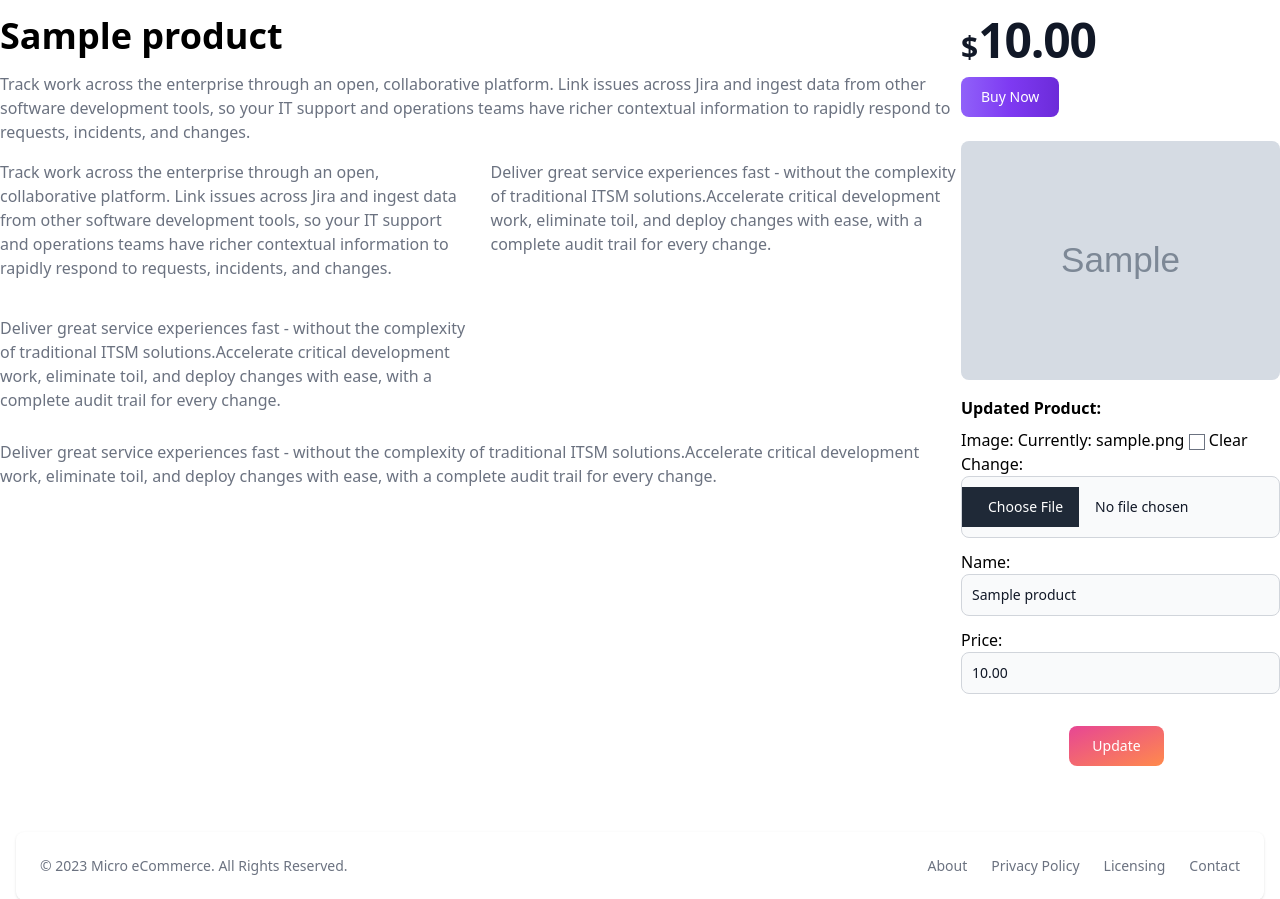
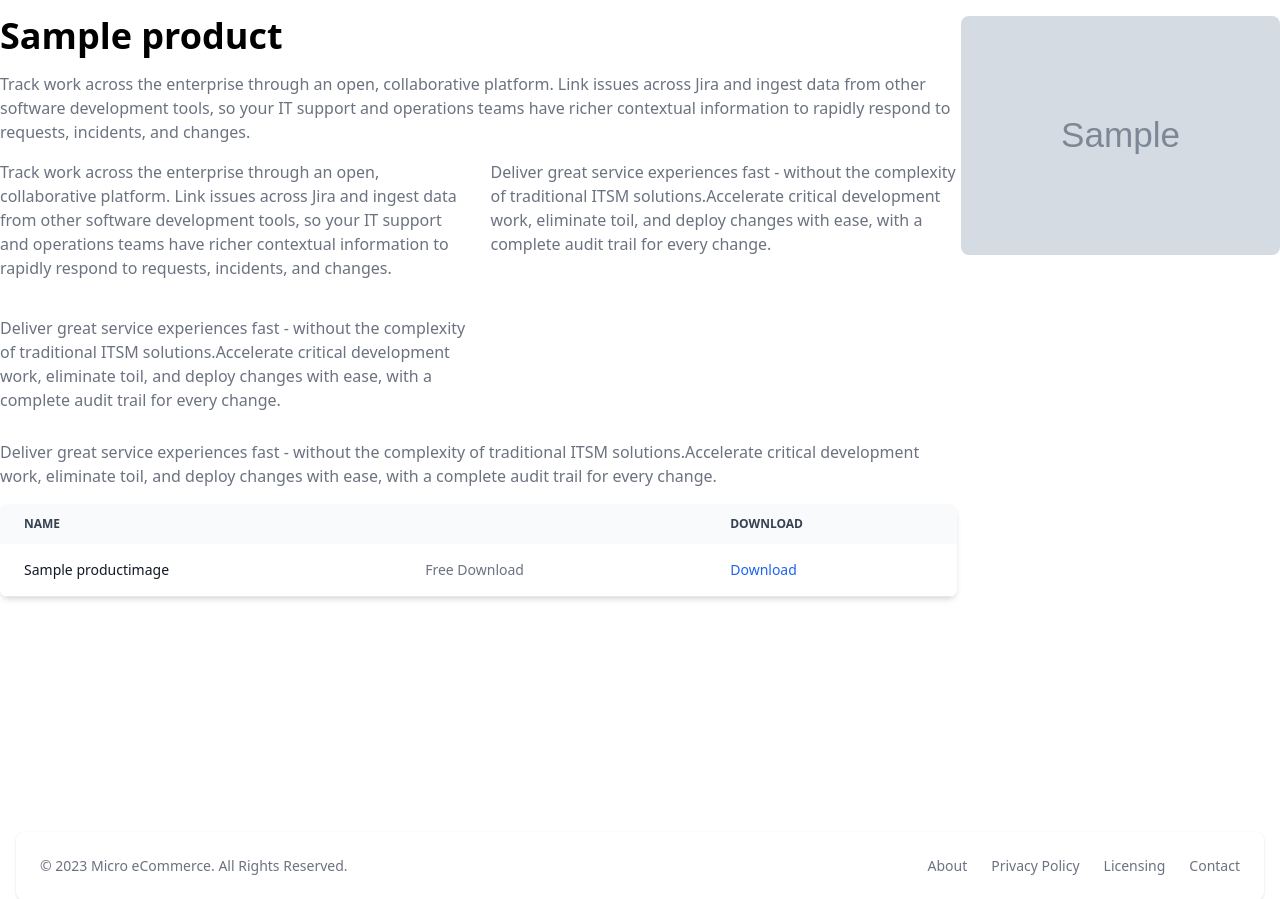
Before and after one commit to omarreda22/digital-eCommerce, a Django app: a page that uses src/templates/pages/product-details.html in a window 1280 px wide. Shown: the part 72-971 px from the top of the page. Run offline with Django 4.2, Linux system fonts and the light colour scheme; a user stored in the database is signed in; tables that the repository leaves empty hold one stand-in row (values such as "Sample post"); grey boxes marked "Sample" are stand-in pictures; some libraries are stand-ins or nearby versions.

Commit message:
Product images and protected

```diff
--- a/src/core/settings.py
+++ b/src/core/settings.py
@@ -126,6 +126,7 @@ STATICFILES_DIRS = [
 
 MEDIA_URL = 'media/'
 MEDIA_ROOT = BASE_DIR / 'media'
+PROTECTED_MEDIA_ROOT = BASE_DIR / 'protected'
 
 # Default primary key field type
 # https://docs.djangoproject.com/en/4.1/ref/settings/#default-auto-field
--- a/src/core/static-files/tailwind/output.css
+++ b/src/core/static-files/tailwind/output.css
@@ -1241,6 +1241,10 @@ input:checked + .toggle-bg {
   margin-left: 0.75rem;
 }
 
+.mr-1 {
+  margin-right: 0.25rem;
+}
+
 .mr-2 {
   margin-right: 0.5rem;
 }
@@ -1259,10 +1263,6 @@ input:checked + .toggle-bg {
 
 .mt-4 {
   margin-top: 1rem;
-}
-
-.mr-1 {
-  margin-right: 0.25rem;
 }
 
 .block {
@@ -1429,10 +1429,6 @@ input:checked + .toggle-bg {
 
 .grid-cols-4 {
   grid-template-columns: repeat(4, minmax(0, 1fr));
-}
-
-.grid-cols-5 {
-  grid-template-columns: repeat(5, minmax(0, 1fr));
 }
 
 .grid-cols-7 {
@@ -1523,6 +1519,10 @@ input:checked + .toggle-bg {
   overflow: hidden;
 }
 
+.overflow-x-auto {
+  overflow-x: auto;
+}
+
 .truncate {
   overflow: hidden;
   text-overflow: ellipsis;
@@ -1557,6 +1557,10 @@ input:checked + .toggle-bg {
 
 .border-0 {
   border-width: 0px;
+}
+
+.border-b {
+  border-bottom-width: 1px;
 }
 
 .border-blue-600 {
@@ -1731,6 +1735,11 @@ input:checked + .toggle-bg {
   padding-bottom: 2rem;
 }
 
+.py-4 {
+  padding-top: 1rem;
+  padding-bottom: 1rem;
+}
+
 .pl-3 {
   padding-left: 0.75rem;
 }
@@ -1741,6 +1750,10 @@ input:checked + .toggle-bg {
 
 .pt-2 {
   padding-top: 0.5rem;
+}
+
+.text-left {
+  text-align: left;
 }
 
 .text-center {
@@ -1775,6 +1788,11 @@ input:checked + .toggle-bg {
 .text-xl {
   font-size: 1.25rem;
   line-height: 1.75rem;
+}
+
+.text-xs {
+  font-size: 0.75rem;
+  line-height: 1rem;
 }
 
 .font-bold {
@@ -1863,6 +1881,12 @@ input:checked + .toggle-bg {
 .shadow-lg {
   --tw-shadow: 0 10px 15px -3px rgb(0 0 0 / 0.1), 0 4px 6px -4px rgb(0 0 0 / 0.1);
   --tw-shadow-colored: 0 10px 15px -3px var(--tw-shadow-color), 0 4px 6px -4px var(--tw-shadow-color);
+  box-shadow: var(--tw-ring-offset-shadow, 0 0 #0000), var(--tw-ring-shadow, 0 0 #0000), var(--tw-shadow);
+}
+
+.shadow-md {
+  --tw-shadow: 0 4px 6px -1px rgb(0 0 0 / 0.1), 0 2px 4px -2px rgb(0 0 0 / 0.1);
+  --tw-shadow-colored: 0 4px 6px -1px var(--tw-shadow-color), 0 2px 4px -2px var(--tw-shadow-color);
   box-shadow: var(--tw-ring-offset-shadow, 0 0 #0000), var(--tw-ring-shadow, 0 0 #0000), var(--tw-shadow);
 }
 
@@ -2123,10 +2147,6 @@ input:checked + .toggle-bg {
     display: flex;
   }
 
-  .sm\:w-16 {
-    width: 4rem;
-  }
-
   .sm\:max-w-md {
     max-width: 28rem;
   }
@@ -2137,6 +2157,10 @@ input:checked + .toggle-bg {
 
   .sm\:rounded-none {
     border-radius: 0px;
+  }
+
+  .sm\:rounded-lg {
+    border-radius: 0.5rem;
   }
 
   .sm\:rounded-l-lg {
@@ -2192,12 +2216,12 @@ input:checked + .toggle-bg {
     width: 75%;
   }
 
+  .md\:w-64 {
+    width: 16rem;
+  }
+
   .md\:w-auto {
     width: auto;
-  }
-
-  .md\:w-64 {
-    width: 16rem;
   }
 
   .md\:grid-cols-2 {
--- a/src/products/admin.py
+++ b/src/products/admin.py
@@ -1,6 +1,6 @@
 from django.contrib import admin
 
-from .models import Product
+from .models import Product, ProductImages
 
 
 
@@ -8,3 +8,6 @@ class ProductAdmin(admin.ModelAdmin):
     prepopulated_fields = {'handle': ('name',)}
 
 admin.site.register(Product, ProductAdmin)
+
+
+admin.site.register(ProductImages)
--- a/src/products/models.py
+++ b/src/products/models.py
@@ -1,11 +1,18 @@
+import pathlib
+
 from django.db import models
 from django.conf import settings
 from django.utils import timezone
 from django.utils.text import slugify
 from django.db.models.signals import pre_save
+from django.core.files.storage import FileSystemStorage
+from django.urls import reverse
+
 
 
 User = settings.AUTH_USER_MODEL
+PROTECTED_MEDIA_ROOT = settings.PROTECTED_MEDIA_ROOT
+protected_storage = FileSystemStorage(location=str(PROTECTED_MEDIA_ROOT))
 
 class Product(models.Model):
     user = models.ForeignKey(User, default=1, on_delete=models.CASCADE)
@@ -28,7 +35,7 @@ class Product(models.Model):
         super().save(*args, **kwargs)
 
     def get_absolute_url(self):
-        return f"/products/{self.handle}"
+        return reverse("products:details", kwargs={"handle": self.handle})
 
     def __str__(self):
         return self.name[:20]
@@ -45,3 +52,30 @@ def slug_handle(sender, instance, *args, **kwargs):
             instance.handle = f'{new_slug}-{qs.count()}'
 
 pre_save.connect(slug_handle, sender=Product)
+
+
+def handle_product_images_upload(instance, filename):
+    return f"products/{instance.product.handle}/images/{filename}"
+
+
+class ProductImages(models.Model):
+    product = models.ForeignKey(Product, on_delete=models.CASCADE)
+    file = models.FileField(upload_to=handle_product_images_upload, storage=protected_storage)
+    name = models.CharField(max_length=125, null=True, blank=True)
+    is_free = models.BooleanField(default=False)
+    is_active = models.BooleanField(default=True)
+    timestamp = models.DateTimeField(auto_now_add=True)
+    update = models.DateTimeField(auto_now=True)
+
+    def save(self, *args, **kwargs):
+        if not self.name:
+            self.name = pathlib.Path(self.file.name).name
+
+        super().save(*args, **kwargs)
+
+    @property
+    def get_name(self):
+        return self.name or pathlib.Path(self.file.name).name
+
+    def get_download_url(self):
+        return reverse("products:download", kwargs={"handle":self.product.handle, "pk":self.id})
--- a/src/products/urls.py
+++ b/src/products/urls.py
@@ -9,4 +9,5 @@ urlpatterns = [
     path('', views.product_list, name="product-list"),
     path('create/', views.product_create, name='create'),
     path('<slug:handle>/', views.product_detail, name='details'),
+    path('<slug:handle>/download/<int:pk>', views.product_images_download, name='download')
 ]
--- a/src/products/views.py
+++ b/src/products/views.py
@@ -1,7 +1,10 @@
+import mimetypes
+
+from django.http import FileResponse, HttpResponseBadRequest
 from django.shortcuts import render, redirect, get_object_or_404
 from django.core.exceptions import ValidationError
 
-from .models import Product
+from .models import Product, ProductImages
 from .forms import ProductForm
 
 
@@ -25,7 +28,7 @@ def product_list(request):
     return render(request, "pages/product-list.html", {"products":products})
 
 
-def product_detail(request, handle=None):
+def product_manage_detail(request, handle=None):
     obj = get_object_or_404(Product, handle=handle)
     is_owner= False
     context = {
@@ -41,6 +44,37 @@ def product_detail(request, handle=None):
             obj = form.save(commit=False)
             obj.save()
         context['form'] = form
+    return render(request, "pages/product-details.html", context)
 
 
+def product_detail(request, handle=None):
+    obj = get_object_or_404(Product, handle=handle)
+    # attachements = ProductImages.objects.filter(product=obj)
+    attachements= obj.productimages_set.all()
+    is_owner= False
+
+    if request.user.is_authenticated:
+        is_owner = True
+
+    context = {
+        'obj':obj,
+        'is_owner':is_owner,
+        'attachements':attachements
+    }
     return render(request, "pages/product-details.html", context)
+
+
+def product_images_download(request, handle=None, pk=None):
+    attachment = get_object_or_404(ProductImages, product__handle=handle, pk=pk)
+    can_download = attachment.is_free or False
+    if request.user.is_authenticated:
+        can_download = True # check_ownership
+    if can_download is False:
+        return HttpResponseBadRequest()
+    file = attachment.file.open(mode='rb')
+    filename = attachment.file.name
+    content_type, _ = mimetypes.guess_type(filename)
+    response = FileResponse(file)
+    response['Content-type'] = content_type or 'application/octet-stream'
+    response['Content-Disposition'] = f'attachment;filename={filename}'
+    return response
--- /dev/null
+++ b/src/templates/components/attachements-table.html
@@ -0,0 +1,40 @@
+
+{% if attachements.exists %}
+<div class="relative overflow-x-auto shadow-md sm:rounded-lg">
+    <table class="w-full text-sm text-left text-gray-500 dark:text-gray-400">
+        <thead class="text-xs text-gray-700 uppercase bg-gray-50 dark:bg-gray-700 dark:text-gray-400">
+            <tr>
+                <th scope="col" class="px-6 py-3">
+                    Name
+                </th>
+                <th scope="col" class="px-6 py-3">
+
+                </th>
+
+                <th scope="col" class="px-6 py-3">
+                    Download
+                </th>
+            </tr>
+        </thead>
+        <tbody>
+            {% for attachement in attachements %}
+            <tr class="bg-white border-b dark:bg-gray-900 dark:border-gray-700">
+                <th scope="row" class="px-6 py-4 font-medium text-gray-900 whitespace-nowrap dark:text-white">
+                    {{attachement.get_name}}
+                </th>
+                <td class="px-6 py-4">
+                    {% if attachement.is_free %}Free Download{% endif %}
+                </td>
+                <td class="px-6 py-4">
+                    {% if is_owner or attachement.is_free %}
+                        <a href="{{attachement.get_download_url}}" class="font-medium text-blue-600 dark:text-blue-500 hover:underline">Download</a>
+                    {% else  %}
+                        Purchase to download
+                    {% endif %}
+                </td>
+            </tr>
+            {% endfor %}
+        </tbody>
+    </table>
+</div>
+{% endif %}
--- a/src/templates/pages/product-details.html
+++ b/src/templates/pages/product-details.html
@@ -15,10 +15,15 @@
     </div>
     <p class="mb-3 text-gray-500 dark:text-gray-400">Deliver great service experiences fast - without the complexity of traditional ITSM solutions.Accelerate critical development work, eliminate toil, and deploy changes with ease, with a complete audit trail for every change.</p>
 
-
+    <div>
+        {% include 'components/attachements-table.html' with attachements=attachements is_owner=is_owner%}
+    </div>
     </div>
 
     <div class="w-full md:w-1/4">
+        {% if is_owner %}
+        {% comment %} you are owner for this product. {% endcomment %}
+        {% else %}
         <div class="space-y-3 mb-6">
             <div class="flex items-baseline text-gray-900 dark:text-white">
                 <span class="text-3xl font-semibold">$</span>
@@ -26,6 +31,8 @@
             </div>
             <button type="button" class="text-white bg-gradient-to-r from-purple-500 via-purple-600 to-purple-700 hover:bg-gradient-to-br focus:ring-4 focus:outline-none focus:ring-purple-300 dark:focus:ring-purple-800 font-medium rounded-lg text-sm px-5 py-2.5 text-center mr-2 mb-2">Buy Now</button>
         </div>
+        {% endif %}
+
         {% if obj.image %}
         <div class="grid gap-4 mb-4">
             <div>
```
Also changed, not shown: src/products/migrations/0004_productimages.py (added), src/products/migrations/0005_productimages_name.py (added), 1 other file.
